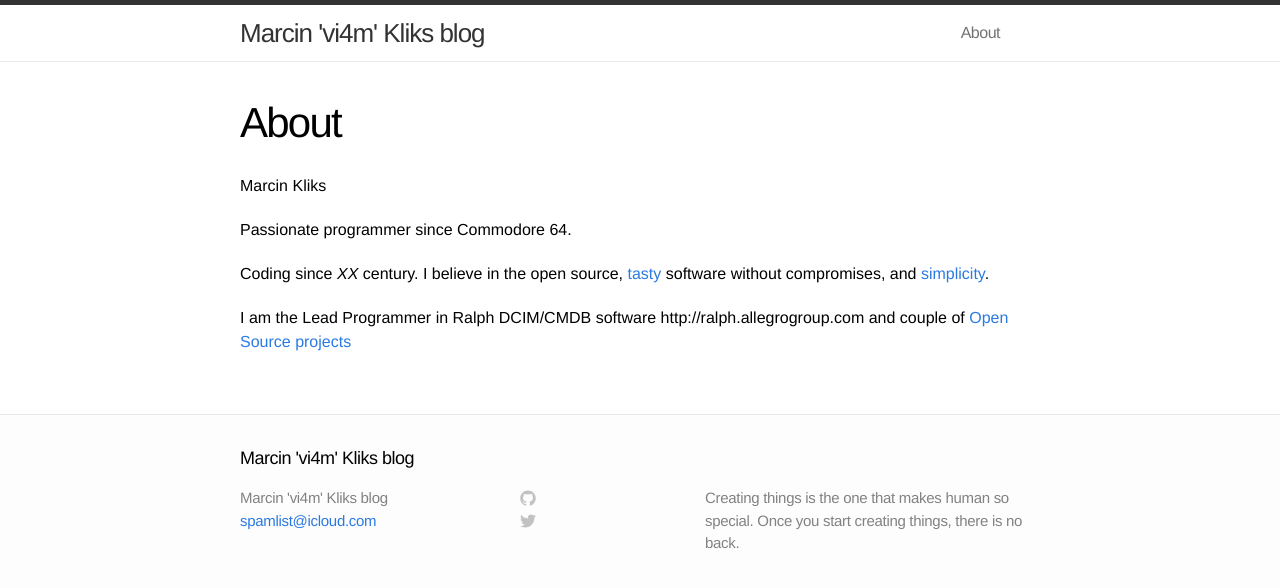
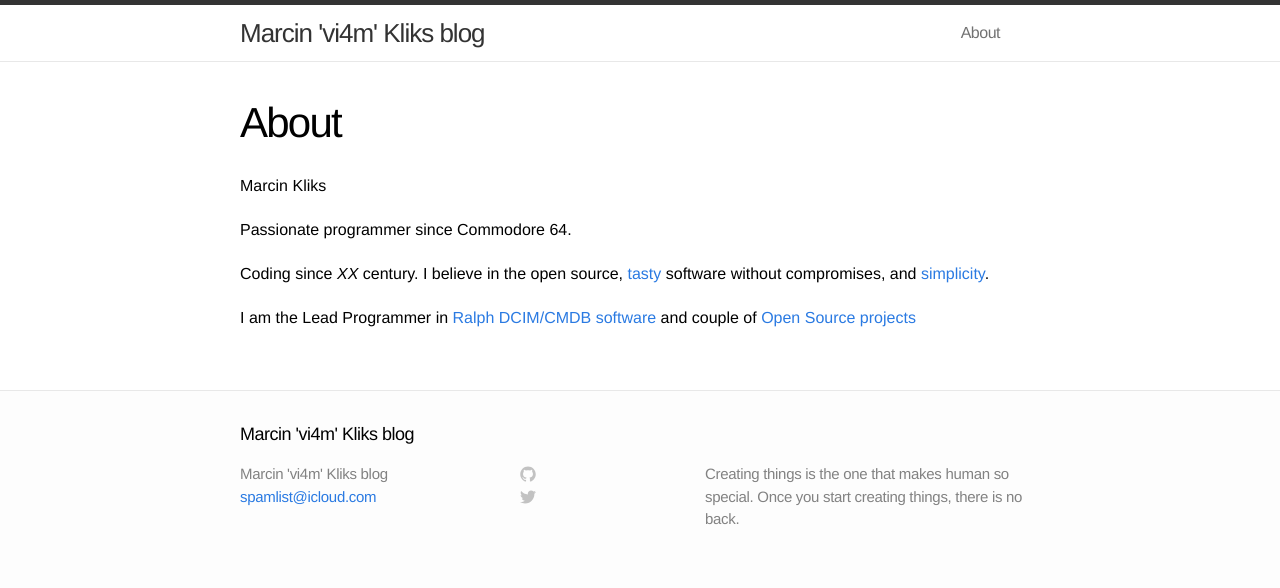
Before and after one commit to vi4m/vi4m.github.io, a Jekyll site: the page built from about.md, in a window 1280 px wide. Shown: the top 588 px of the page. Built offline with Jekyll 4.4.1, drawn with Linux system fonts in a browser that asks for light colours.

Commit message:
Updated about.md

```diff
--- a/about.md
+++ b/about.md
@@ -11,4 +11,4 @@ Passionate programmer since Commodore 64.
 
 Coding since *XX* century. I believe in the open source, [tasty](http://40hz.se/fatmanifesto/principles.html) software without compromises, and [simplicity](http://legacy.python.org/dev/peps/pep-0020/ "Python Zen").
 
-I am the Lead Programmer in Ralph DCIM/CMDB software http://ralph.allegrogroup.com and couple of [Open Source projects](/projects)
+I am the Lead Programmer in [Ralph DCIM/CMDB software]( http://ralph.allegrogroup.com) and couple of [Open Source projects](/projects)
```
